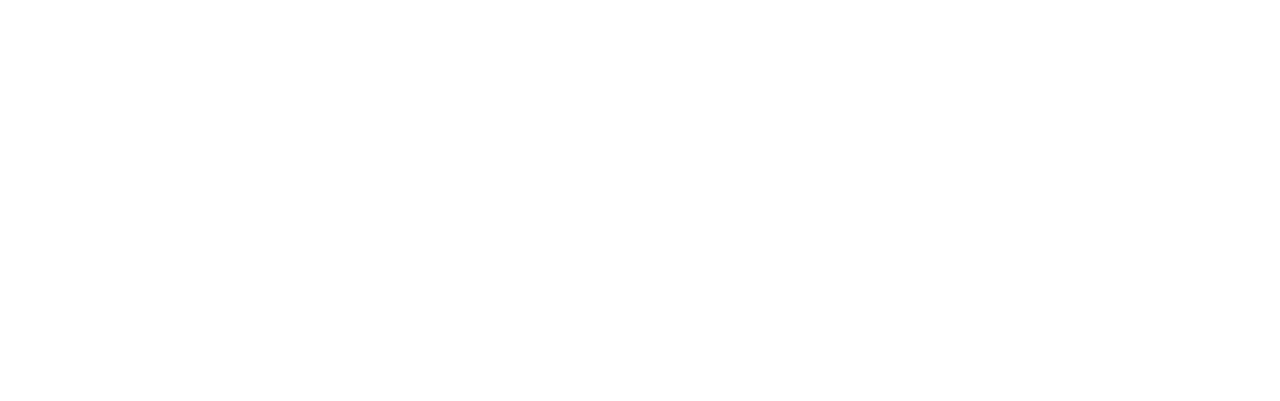
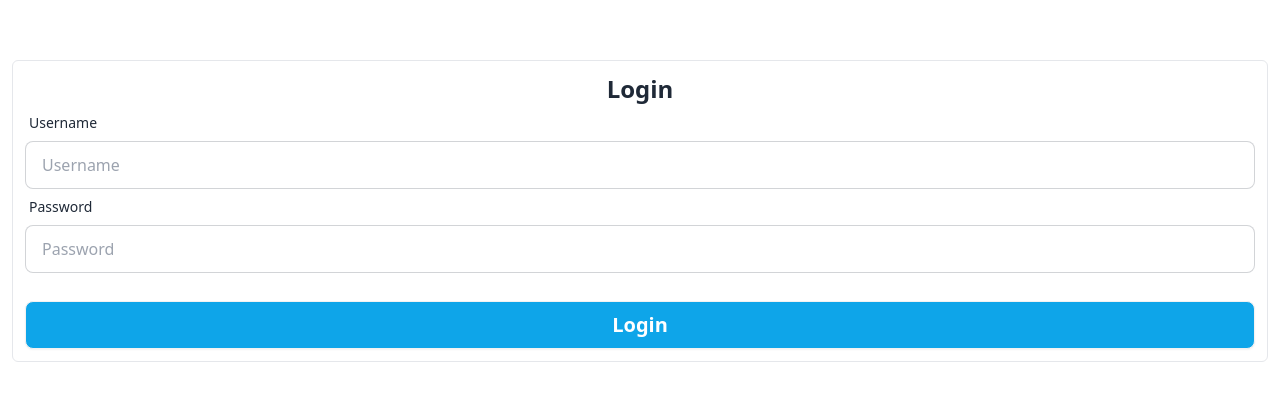
Before and after one commit to Namtt11/Sridonchai_waterapp, a Nuxt app: page /login in a window 1280 px wide. Before the commit this address had no page. Shown: the part 189-590 px from the top of the page. Built offline with nearby package versions, Linux system fonts and the light colour scheme.

Commit message:
update wrong login script

```diff
--- a/pages/index.vue
+++ b/pages/index.vue
@@ -1,5 +1,5 @@
 <template>
-  <div class="flex h-screen">
+  <div class="flex h-dvh">
     <div class="my-auto w-full mx-3 border rounded-md p-3 ">
       <div class="text-2xl text-center font-bold">Login</div>
 
--- /dev/null
+++ b/pages/login.vue
@@ -0,0 +1,73 @@
+<template>
+  <div class="flex h-dvh">
+    <div class="my-auto w-full mx-3 border rounded-md p-3 ">
+      <div class="text-2xl text-center font-bold">Login</div>
+
+      <label class="form-control w-full">
+        <div class="label">
+          <span class="label-text">Username</span>
+        </div>
+        <input v-model="loginForm.username" type="text" placeholder="Username" class="input input-bordered w-full" />
+      </label>
+
+      <label class="form-control w-full">
+        <div class="label">
+          <span class="label-text">Password</span>
+        </div>
+        <input :class="{ 'input-error': hasErrors.username }" v-model="loginForm.password" type="password"
+          placeholder="Password" class="input input-bordered w-full" />
+
+        <div class="label">
+          <span v-show="hasErrors.username" class="label-text-alt text-error">{{ hasErrors.username }}</span>
+        </div>
+
+      </label>
+
+      <button @click="login" className="btn btn-block mt-3 bg-sky-500 text-white text-xl font-bold">Login</button>
+    </div>
+
+    <dialog ref="alertModal" id="my_modal_3" class="modal">
+      <div class="modal-box">
+
+        <h3 class="font-bold text-lg">Alert</h3>
+        <p class="py-4">Username or password is invalid</p>
+      </div>
+      <form method="dialog" class="modal-backdrop">
+        <button>close</button>
+      </form>
+    </dialog>
+
+  </div>
+</template>
+
+<script lang="ts" setup>
+
+let loginForm = reactive({
+  username: "",
+  password: "",
+})
+
+let hasErrors = reactive({
+  username: null as any,
+  password: null
+})
+
+const alertModal = ref<HTMLDialogElement>()
+
+const router = useRouter()
+
+function login() {
+  console.log(loginForm)
+  console.log(loginForm.username, loginForm.password)
+
+  let loginSuccess = loginForm.username == 'admin' && loginForm.password == 'pass'
+  if (loginSuccess) {
+    router.push({ path: '/blog' })
+  } else {
+    alertModal.value?.showModal()
+    hasErrors.username = "Username is required"
+  }
+}
+</script>
+
+<style></style>
```
